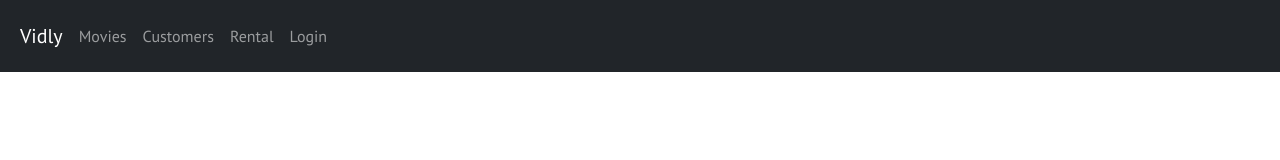
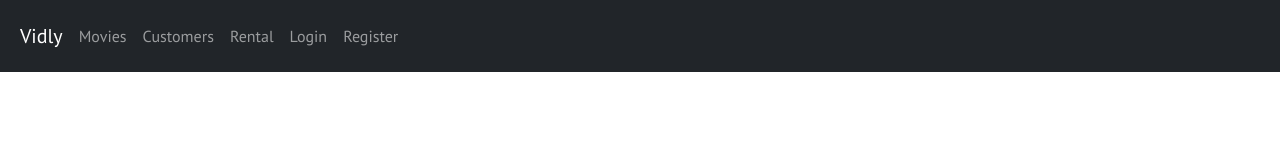
Before and after one commit to LambertDuran/vidly, a React (Create React App) app: page /register in a window 1280 px wide. Shown: the top 160 px of the page. Built offline with nearby package versions, Linux system fonts and the light colour scheme; what raven-js would draw is missing.

Commit message:
Conditional rendering in navbar

```diff
--- a/package.json
+++ b/package.json
@@ -8,6 +8,7 @@
     "@testing-library/user-event": "^13.5.0",
     "axios": "^0.27.2",
     "joi-browser": "13.4",
+    "jwt-decode": "^3.1.2",
     "lodash": "^4.17.21",
     "raven-js": "^3.27.2",
     "react": "^18.2.0",
--- a/src/App.js
+++ b/src/App.js
@@ -1,10 +1,11 @@
 import React, { Component } from "react";
 import { ToastContainer } from "react-toastify";
+import { Route, Routes } from "react-router-dom";
+import jwtDecode from "jwt-decode";
 import Movies from "./Movies";
 import NavBar from "./common/Navbar";
 import Customers from "./Customers";
 import Rentals from "./Rentals";
-import { Route, Routes } from "react-router-dom";
 import NotFound from "./common/NotFound";
 import Movie from "./Movie";
 import LoginForm from "./LoginForm";
@@ -18,11 +19,19 @@ class App extends Component {
     this.state = {};
   }
 
+  componentDidMount() {
+    try {
+      const jwt = localStorage.getItem("token");
+      const user = jwtDecode(jwt);
+      this.setState({ user });
+    } catch (ex) {}
+  }
+
   render() {
     return (
       <div>
         <ToastContainer />
-        <NavBar />
+        <NavBar user={this.state.user} />
         <Routes>
           <Route path="/" element={<Movies />}></Route>
           <Route path="movies" element={<Movies />}></Route>
--- a/src/RegisterForm.jsx
+++ b/src/RegisterForm.jsx
@@ -20,7 +20,8 @@ class RegisterForm extends Form {
 
   doSubmit = async () => {
     try {
-      await userService.resgister(this.state.data);
+      const response = await userService.resgister(this.state.data);
+      localStorage.setItem("token", response.headers["x-auth-token"]);
     } catch (ex) {
       if (ex.response && ex.response.status === 400) {
         const errors = { ...this.state.errors };
--- a/src/common/Navbar.jsx
+++ b/src/common/Navbar.jsx
@@ -2,14 +2,20 @@ import React, { Component } from "react";
 import { Link } from "react-router-dom";
 
 class NavBar extends Component {
-  navItems = [
-    { name: "Movies", route: "/" },
-    { name: "Customers", route: "/customers" },
-    { name: "Rental", route: "/rentals" },
-    { name: "Login", route: "/login" },
-  ];
+  render() {
+    let navItems = [
+      { name: "Movies", route: "/" },
+      { name: "Customers", route: "/customers" },
+      { name: "Rental", route: "/rentals" },
+      { name: "Login", route: "/login" },
+    ];
 
-  render() {
+    const { user } = this.props;
+    if (user) {
+      navItems.push({ name: user.name, route: "/profile" });
+      navItems.push({ name: "Logout", route: "/logout" });
+    } else navItems.push({ name: "Register", route: "/register" });
+
     return (
       <nav className="navbar navbar-expand-lg navbar-dark bg-dark">
         <div className="container-fluid">
@@ -29,7 +35,7 @@ class NavBar extends Component {
           </button>
           <div className="collapse navbar-collapse" id="navbarSupportedContent">
             <ul className="navbar-nav me-auto mb-2 mb-lg-0">
-              {this.navItems.map((i) => {
+              {navItems.map((i) => {
                 return (
                   <Link className="nav-link" to={i.route} key={i.name}>
                     <li className="nav-item">
```
Also changed, not shown: 1 other file (tests, documents, lock files or other folders).
